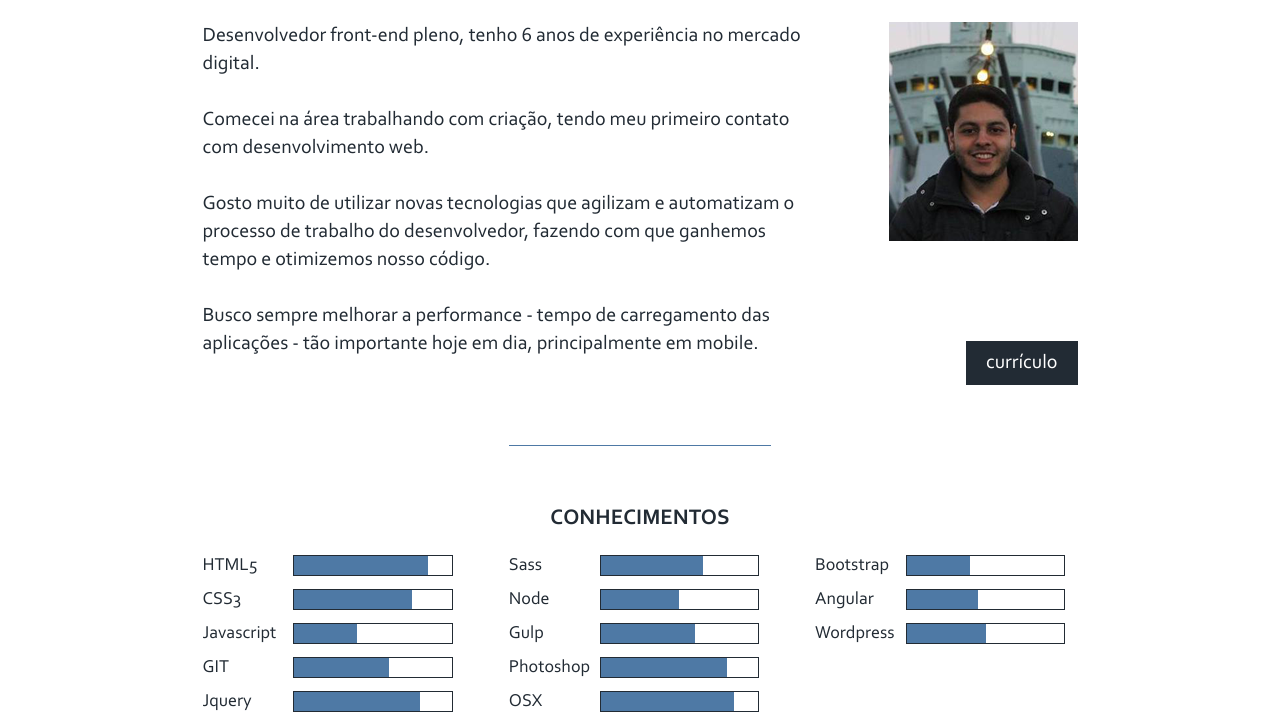
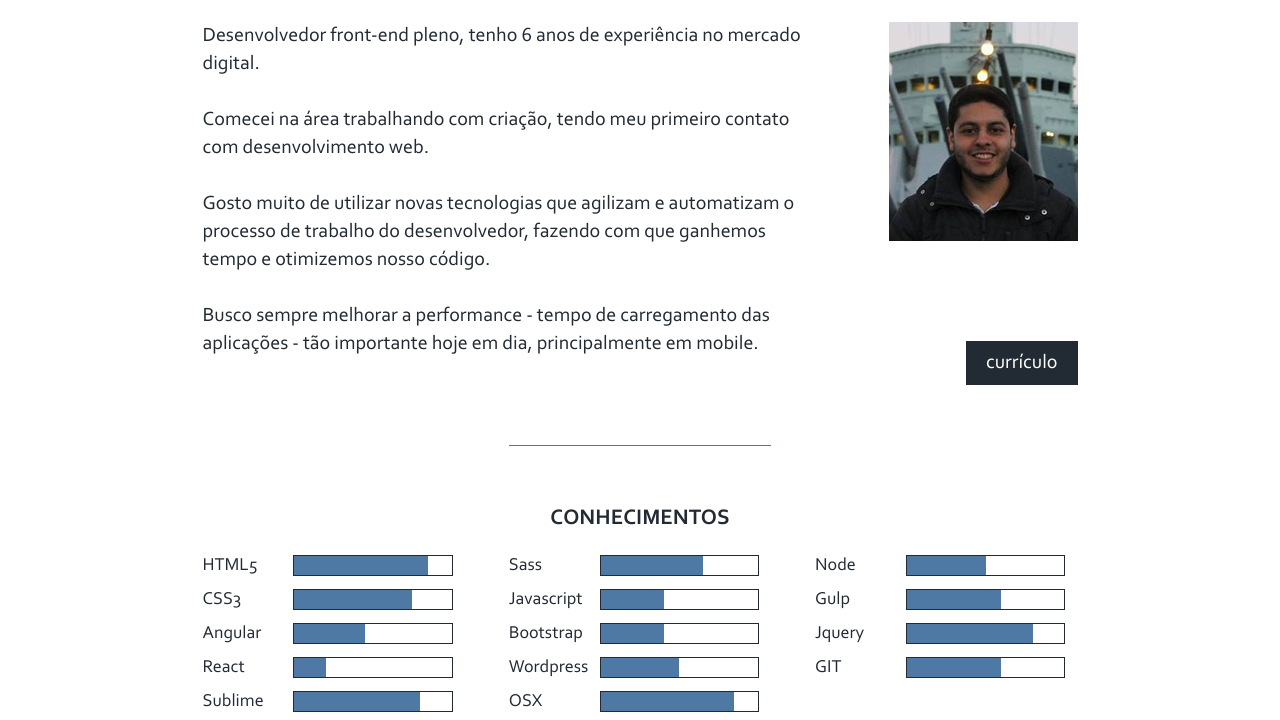
Before and after one commit to leandroaugusto/portfolio-leandro, a website: page app/index.html in a window 1280 px wide. Shown: the part 222-942 px from the top of the page. Drawn offline with nearby package versions, Linux system fonts and the light colour scheme; files that its build step writes are made by us from their sources; files whose address does not match are found by name.

Commit message:
novo conhecimento

```diff
--- a/app/assets/scss/animate.scss
+++ b/app/assets/scss/animate.scss
@@ -90,6 +90,9 @@
 }
 #skillAngular.animate {
 	width: 45%;
+}
+#skillReact.animate {
+	width: 20%;
 }
 #skillWordpress.animate {
 	width: 50%;
--- a/app/index.html
+++ b/app/index.html
@@ -74,10 +74,6 @@
 						<div class="bar-skills left">
 							<div id="skillCss"></div>
 						</div>
-						<p>Javascript</p>
-						<div class="bar-skills left">
-							<div id="skillJs"></div>
-						</div>
 					</div>
 
 					<div class="content-skills left">
@@ -85,6 +81,13 @@
 						<div class="bar-skills left">
 							<div id="skillSass"></div>
 						</div>
+						<p>Javascript</p>
+						<div class="bar-skills left">
+							<div id="skillJs"></div>
+						</div>
+					</div>
+
+					<div class="content-skills last left">
 						<p>Node</p>
 						<div class="bar-skills left">
 							<div id="skillNode"></div>
@@ -95,14 +98,21 @@
 						</div>
 					</div>
 
-					<div class="content-skills last left">
+					<div class="content-skills left">
+						<p>Angular</p>
+						<div class="bar-skills left">
+							<div id="skillAngular"></div>
+						</div>
+						<p>React</p>
+						<div class="bar-skills left">
+							<div id="skillReact"></div>
+						</div>
+					</div>
+
+					<div class="content-skills left">
 						<p>Bootstrap</p>
 						<div class="bar-skills left">
 							<div id="skillBt"></div>
-						</div>
-						<p>Angular</p>
-						<div class="bar-skills left">
-							<div id="skillAngular"></div>
 						</div>
 						<p>Wordpress</p>
 						<div class="bar-skills left">
@@ -110,26 +120,29 @@
 						</div>
 					</div>
 
-					<div class="content-skills left">
+					<div class="content-skills last left">
+						<p>Jquery</p>
+						<div class="bar-skills left">
+							<div id="skillJquery"></div>
+						</div>
 						<p>GIT</p>
 						<div class="bar-skills left">
 							<div id="skillGit"></div>
 						</div>
-						<p>Jquery</p>
-						<div class="bar-skills left">
-							<div id="skillJquery"></div>
-						</div>
+					</div>
+
+					<div class="content-skills left">
 						<p>Sublime</p>
 						<div class="bar-skills left">
 							<div id="skillSublime"></div>
 						</div>
-					</div>
-
-					<div class="content-skills left">
 						<p>Photoshop</p>
 						<div class="bar-skills left">
 							<div id="skillPhotoshop"></div>
 						</div>
+					</div>
+
+					<div class="content-skills left">
 						<p>OSX</p>
 						<div class="bar-skills left">
 							<div id="skillMac"></div>
```
Also changed, not shown: dist/assets/css/main.min.css, dist/index.html.
